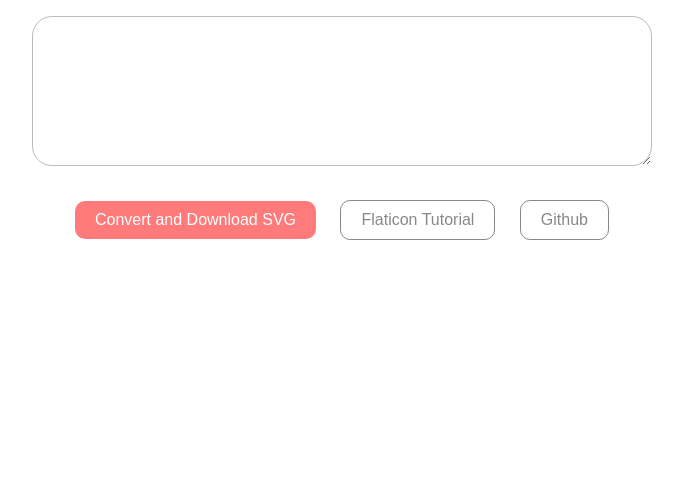
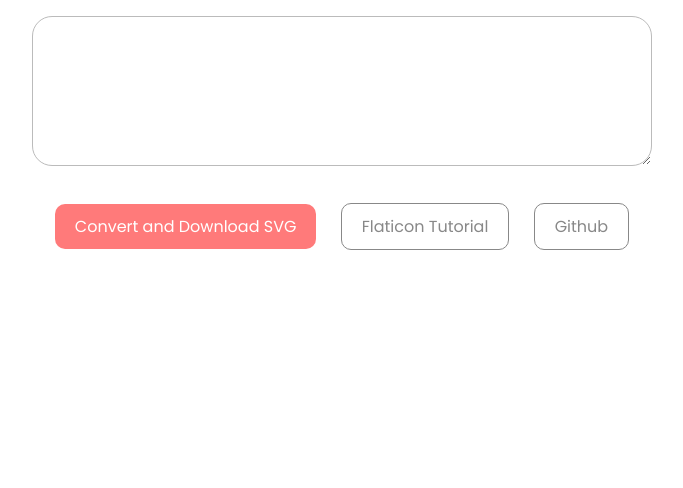
Before and after one commit to curlynoemi/svgconverter, a plain HTML site: page index.html in a window 1280 px wide. Shown: the part 312-800 px from the top of the page, without its empty margins (298-981 px from the left). Drawn offline with Linux system fonts and the light colour scheme.

Commit message:
Update index.html

```diff
--- a/index.html
+++ b/index.html
@@ -10,7 +10,7 @@
     <style>
         @import url('https://fonts.googleapis.com/css2?family=Poppins&display=swap');
         body, html {
-            font-family: Arial;
+            font-family: Poppins;
             text-align: center;
             background-color: #fff;
             height: 100%;
```
